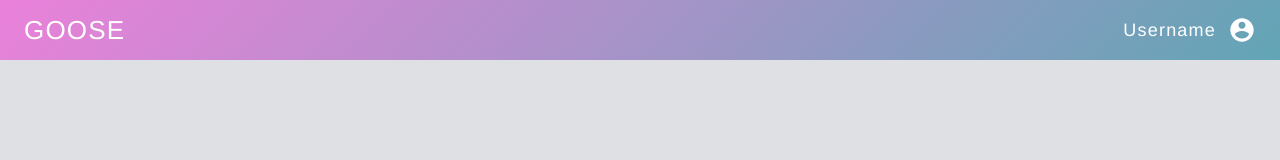
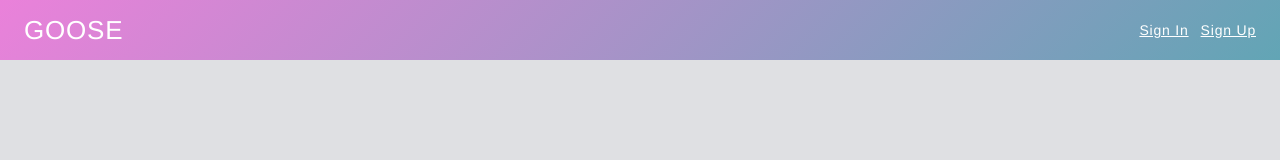
Before and after one commit to Motoki-Higa/goose-frontend, a React (Create React App) app: page / in a window 1280 px wide. Shown: the top 160 px of the page. Built offline with nearby package versions, Linux system fonts and the light colour scheme.

Commit message:
feat: add sign/signup nav in header

```diff
--- a/src/components/App/index.tsx
+++ b/src/components/App/index.tsx
@@ -5,17 +5,18 @@ import {
   Switch
 } from 'react-router-dom';
 
+// components
+import Header from '../Header/index';
+import Authenticated from '../Authenticated/index';
+import SignUp from '../SignUp/index';
+import SignIn from '../SignIn/index';
+import SignOut from '../SignOut/index';
+
 // context
 import { Provider } from './../../Context';
 
 // private route with context
 import { PrivateRoute } from './../../PrivateRoute';
-
-// components
-import Header from '../Header/index';
-import Authenticated from '../Authenticated/index';
-import SignUp from '../SignUp/index';
-import SignIn from '../SignIn/index';
 
 // style
 import {
@@ -25,33 +26,27 @@ import {
 } from './styles';
 
 
-
-
 function App() {
   return (
     <Router>
       <GlobalStyle />
+      <Provider>
         <ScApp className="App">
+          {/* header */}
+          <Header></Header>
 
-        <Provider>
-          <Header></Header>
-        </Provider>
-
+          {/* body */}
           <ScAppInner>
-
             <Switch>
               <Route exact path="/" />
-
-            <Provider>
               <PrivateRoute path="/authenticated" component={ Authenticated } />
               <Route path="/signup" component={ SignUp } />
               <Route path="/signin" component={ SignIn } />
-            </Provider>
-
+              <Route path="/signout" component={ SignOut } />
             </Switch>
-
           </ScAppInner>
         </ScApp>
+      </Provider>
     </Router>
   );
 }
--- a/src/components/App/styles.tsx
+++ b/src/components/App/styles.tsx
@@ -6,8 +6,8 @@ import reset from 'styled-reset';
 const GlobalStyle = createGlobalStyle`
   ${reset}
   /* custom reset */
-  h1, h2, h3, h4, h5, p {
-    letter-spacing: 0.075rem;
+  h1, h2, h3, h4, h5, p, a {
+    letter-spacing: 0.05rem;
   }
 
   /* material ui form style reset */
@@ -66,7 +66,12 @@ const ScApp = styled.div`
   height: 100%;
   min-height: calc(100vh - 60px);
   padding-top: 60px;
-  background-color: ${ props => props.theme.colors.midGrey }
+  background-color: ${ props => props.theme.colors.midGrey };
+
+  @media (max-width: 768px) {
+    min-height: calc(100vh - 46px);
+    padding-top: 46px;
+  }
 `
 
 const ScAppInner = styled.div`
--- a/src/components/Header/index.tsx
+++ b/src/components/Header/index.tsx
@@ -1,20 +1,37 @@
-import React from 'react';
+import React, { useContext } from 'react';
+import { Context } from './../../Context';
+
 import {
   ScHeader,
   ScTitle,
   ScAccountBlock,
   ScUsername,
   ScAccountCircle,
+  ScLink,
 } from './styles';
 
 const Header: React.FC = () => {
+  // initialize context for use
+  const context = useContext(Context);
+  const authUser: any = context.authenticatedUser;
+
   return (
     <ScHeader>
       <ScTitle>GOOSE</ScTitle>
-      <ScAccountBlock>
-        <ScUsername>Username</ScUsername>
-        <ScAccountCircle></ScAccountCircle>
-      </ScAccountBlock>
+      {
+        authUser ?
+        <ScAccountBlock>
+          <ScLink to="/signout">Sign Out</ScLink>
+          <ScUsername>{ authUser.name }</ScUsername>
+          <ScAccountCircle></ScAccountCircle>
+        </ScAccountBlock>
+      :
+        <ScAccountBlock>
+          <ScLink to="/signin">Sign In</ScLink>
+          <ScLink to="/signup">Sign Up</ScLink>
+        </ScAccountBlock>
+      }
+
     </ScHeader>
   )
 }
--- a/src/components/Header/styles.tsx
+++ b/src/components/Header/styles.tsx
@@ -1,5 +1,6 @@
 import styled from 'styled-components';
 import { AccountCircle } from '@material-ui/icons';
+import { Link } from 'react-router-dom';
 
 const ScHeader = styled.header`
   position: fixed;
@@ -34,8 +35,9 @@ const ScAccountBlock = styled.div`
 `
 
 const ScUsername = styled.p`
-  font-size: 1.125rem;
+  font-size: 0.875rem;
   color: #fff;
+  margin-left: 12px;
 `
 
 const ScAccountCircle = styled(AccountCircle)`
@@ -46,10 +48,20 @@ const ScAccountCircle = styled(AccountCircle)`
   }
 `
 
+const ScLink = styled(Link)`
+  font-size: 0.875rem;
+  color: #fff;
+
+  &:not(:first-of-type){
+    margin-left: 12px;
+  }
+`
+
 export {
   ScHeader,
   ScTitle,
   ScAccountBlock,
   ScUsername,
-  ScAccountCircle
+  ScAccountCircle,
+  ScLink
 }
--- /dev/null
+++ b/src/components/SignOut/index.tsx
@@ -0,0 +1,16 @@
+import { useContext, useEffect } from 'react';
+import { Redirect } from 'react-router-dom';
+import { Context } from './../../Context';
+
+function SignOut() {
+  // initialize context for use
+  const context = useContext(Context);
+  // component calls signOut and updates state after render
+  useEffect(() => context.actions.signOut())
+
+  return (
+    <Redirect to="/" />
+  )
+}
+
+export default SignOut;
```
Lines whose indentation alone changed are shown as unchanged.
